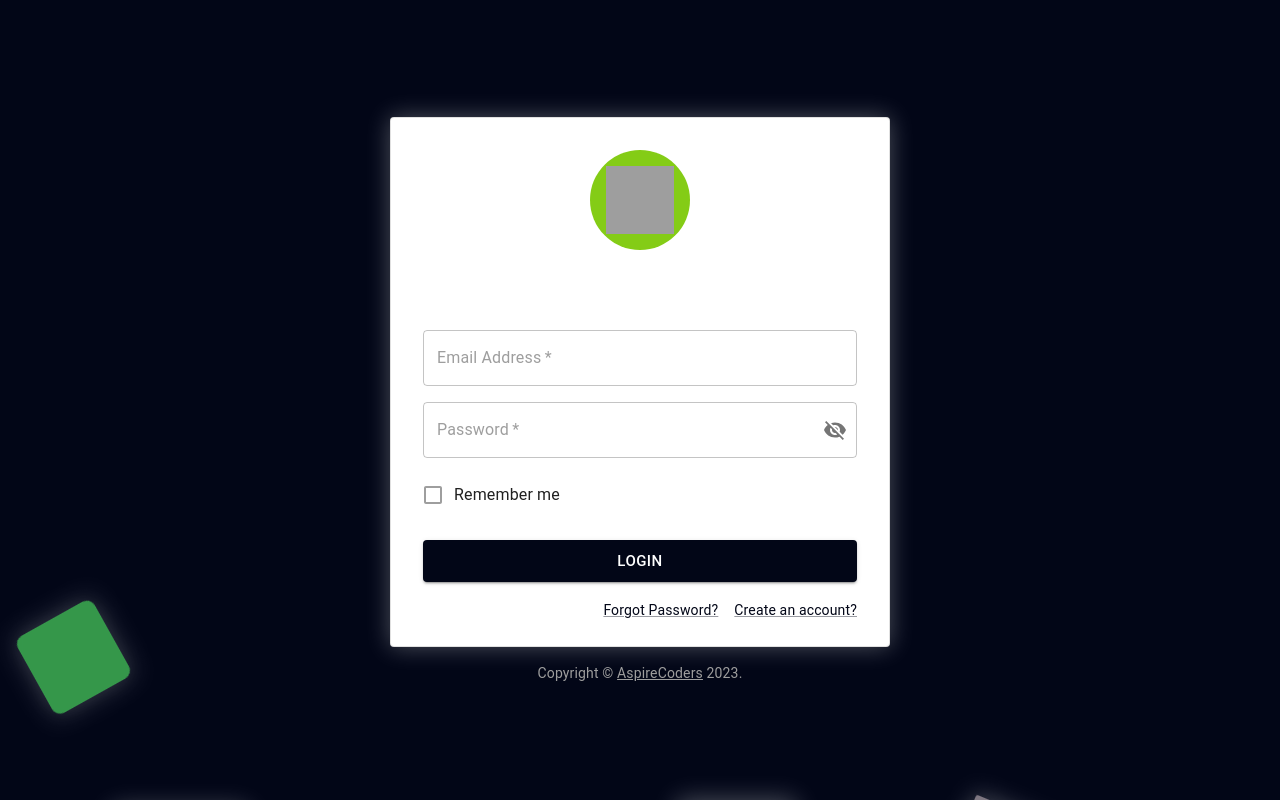
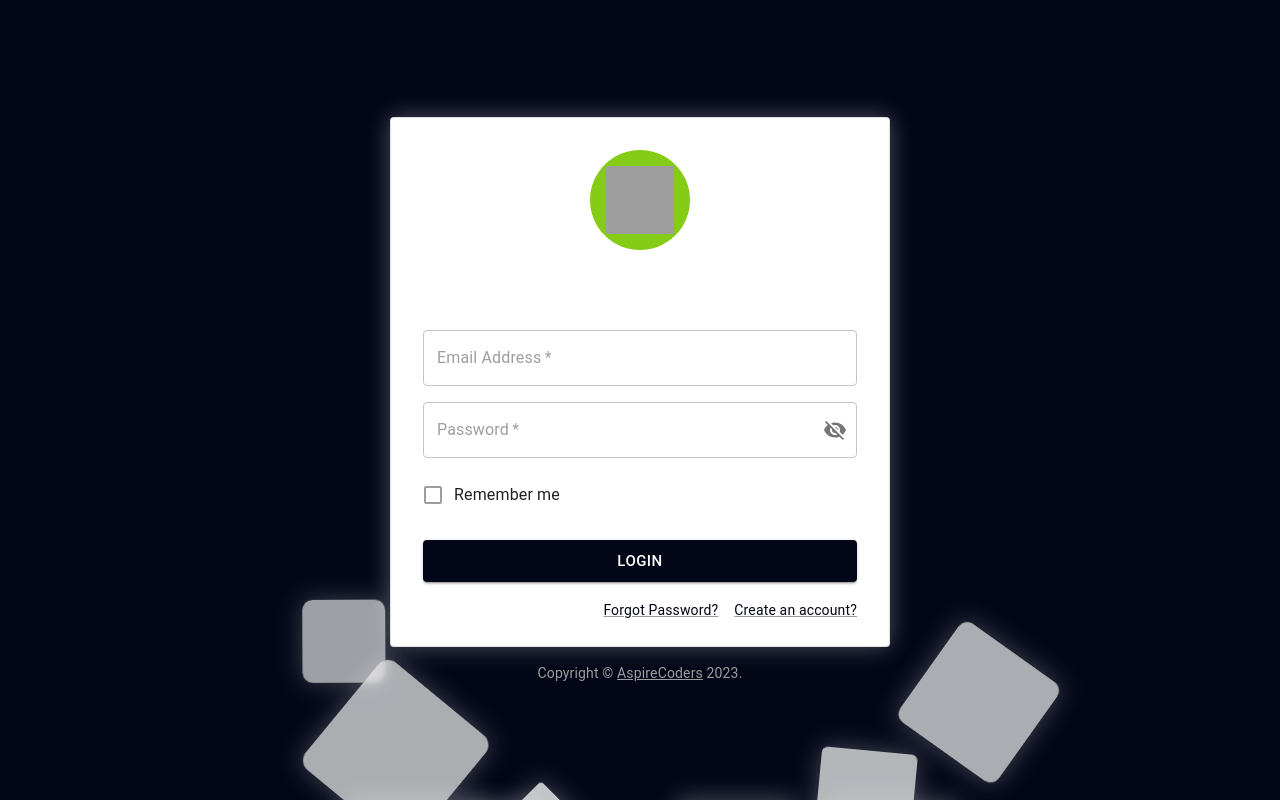
Before and after one commit to Blank-09/instock-web, a React (Vite) app: page /login in a window 1280 px wide. Built offline with nearby package versions, Linux system fonts and the light colour scheme; grey boxes are pictures that could not be loaded.

Commit message:
package-lock.json added

```diff
--- a/src/components/BackgroundAnimation.jsx
+++ b/src/components/BackgroundAnimation.jsx
@@ -20,9 +20,9 @@ const BackgroundAnimation = ({ count = 15, color }) => {
                 height: `${size}px`,
                 width: `${size}px`,
                 background: color,
-                background:
-                  color ||
-                  `hsl(${Math.random() * 360}, ${Math.random() * 100}%, 50%)`,
+                // background:
+                //   color ||
+                //   `hsl(${Math.random() * 360}, ${Math.random() * 100}%, 50%)`,
               }}
             />
           )
--- a/src/components/TotalSales.jsx
+++ b/src/components/TotalSales.jsx
@@ -1,7 +1,8 @@
-import React from 'react'
-import ApexCharts from 'react-apexcharts'
+import React, { Suspense } from 'react'
 import Box from '@mui/material/Box'
 import Paper from '@mui/material/Paper'
+
+const ApexCharts = React.lazy(() => import('react-apexcharts'))
 
 export default function TotalSales() {
   const options = {
@@ -84,6 +85,7 @@ export default function TotalSales() {
           padding: 4,
         }}
       >
+        <Suspense fallback={<div>Loading...</div>}>
           <ApexCharts
             options={options}
             series={series}
@@ -91,6 +93,7 @@ export default function TotalSales() {
             type="line"
             width="100%"
           />
+        </Suspense>
       </Box>
     </Paper>
   )
--- a/src/routes/UserRoutes.jsx
+++ b/src/routes/UserRoutes.jsx
@@ -17,6 +17,7 @@ import { Outlet, useNavigate } from 'react-router-dom'
 import { useDispatch, useSelector } from 'react-redux'
 import { toggleSidebar } from '../features/ui/uiSlice'
 import { toast } from 'sonner'
+import { Suspense } from 'react'
 
 export default function UserRoutes() {
   const navigate = useNavigate()
@@ -72,7 +73,9 @@ export default function UserRoutes() {
           sx={{ height: '100%', overflow: 'auto' }}
         >
           <DashboardNav />
-          <Outlet />
+          <Suspense fallback={<div>Loading...</div>}>
+            <Outlet />
+          </Suspense>
           {/* <Box sx={{ p: 4 }}>
             <Typography>Here sidebar 2 will go here</Typography>
             <List>
--- a/src/routes/index.jsx
+++ b/src/routes/index.jsx
@@ -1,14 +1,16 @@
+import React, { Suspense } from 'react'
+
 // Pages
 import Register from '../pages/Register'
-import Home from '../pages/Home'
+// import Home from '../pages/Home'
 import Login from '../pages/Login'
 import Logout from '../pages/Logout'
-import Inventory from '../pages/Inventory'
+// import Inventory from '../pages/Inventory'
 
 // Components
 import Navbar from '../components/Navbar'
 import Hero from '../components/Hero'
-import FileUpload from '../components/FileUpload'
+// import FileUpload from '../components/FileUpload'
 import Footer from '../components/Footer'
 
 // React Router
@@ -24,7 +26,9 @@ const router = createBrowserRouter([
     element: (
       <>
         <Navbar />
-        <Outlet />
+        <Suspense fallback={<div>Loading...</div>}>
+          <Outlet />
+        </Suspense>
       </>
     ),
     children: [
@@ -45,18 +49,25 @@ const router = createBrowserRouter([
     element: <UserRoutes />,
     children: [
       {
-        path: '/user/',
-        element: <Home />,
+        path: '/user',
+        // element: <Home />,
+        Component: React.lazy(() => import('../pages/Home')),
       },
       {
         path: '/user/inventory',
-        element: <Inventory />,
+        // element: <Inventory />,
+        Component: React.lazy(() => import('../pages/Inventory')),
       },
       {
         path: '/user/upload',
-        element: <FileUpload />,
+        // element: <FileUpload />,
+        Component: React.lazy(() => import('../components/FileUpload')),
       },
     ],
+  },
+  {
+    path: '/register',
+    element: <Register />,
   },
   {
     path: '/login',
@@ -66,10 +77,6 @@ const router = createBrowserRouter([
     path: '/logout',
     element: <Logout />,
   },
-  {
-    path: '/register',
-    element: <Register />,
-  },
 ])
 
 export default router
```
Also changed, not shown: 1 other file (tests, documents, lock files or other folders). Lines whose indentation alone changed are shown as unchanged.
